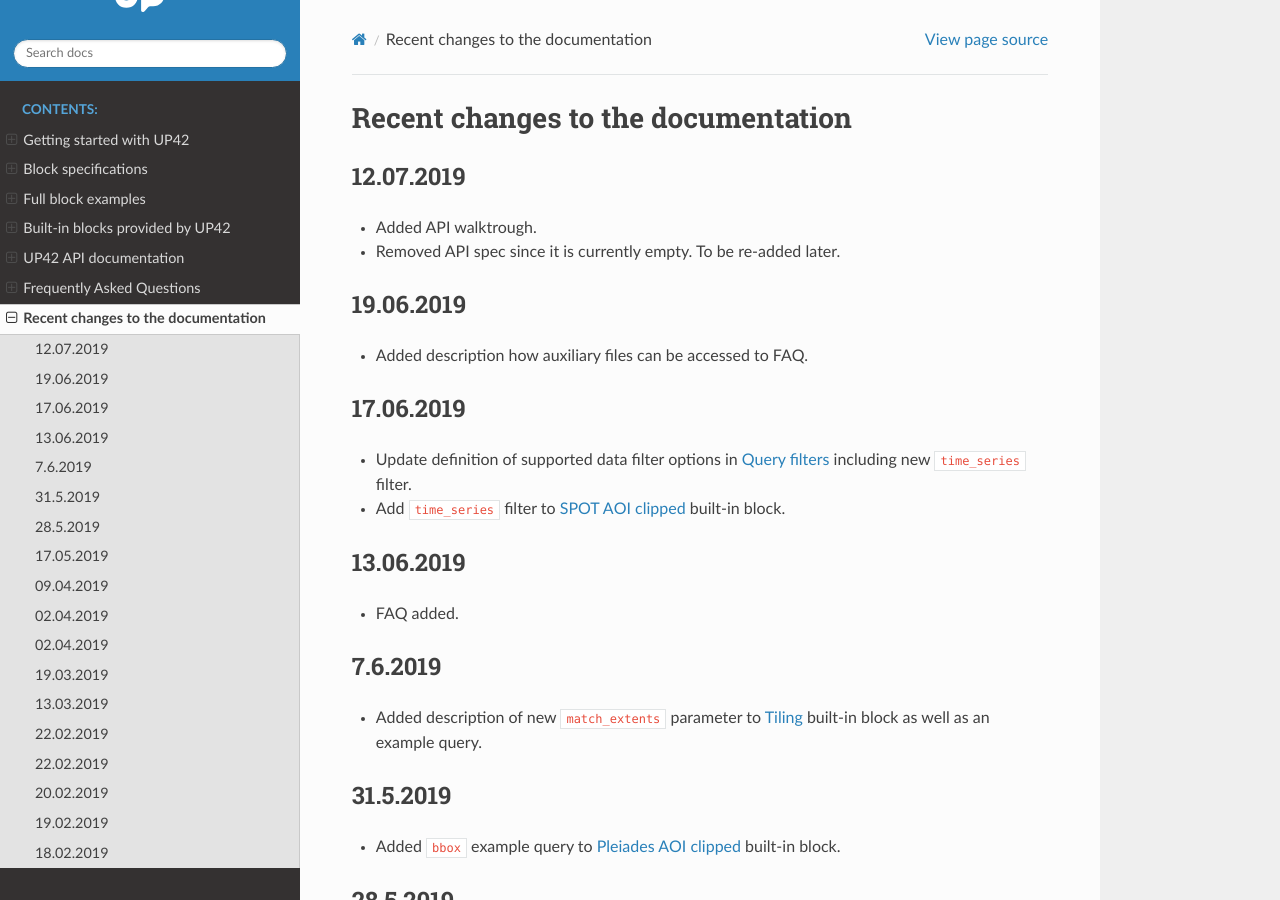
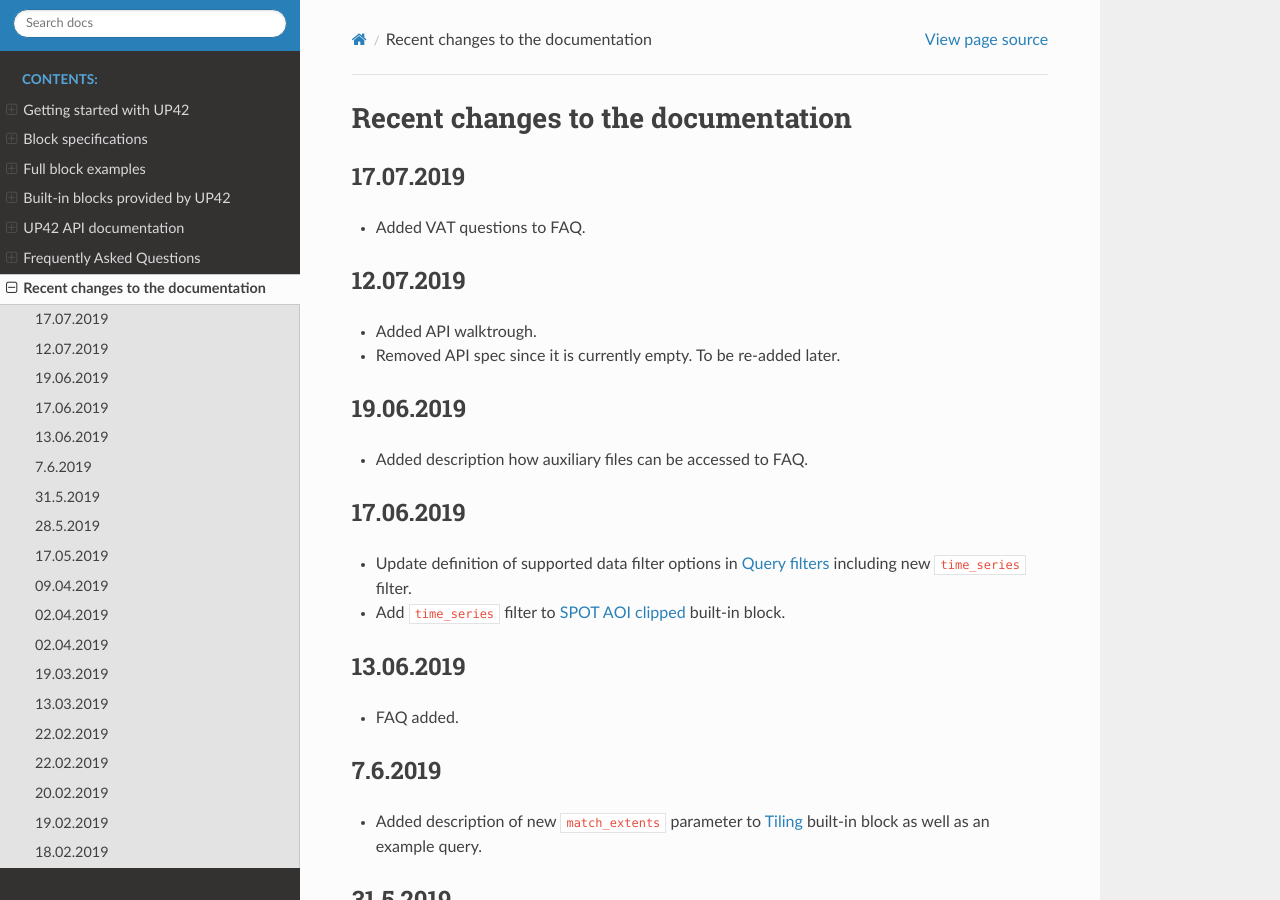
Before and after one commit to up42/docs, a Sphinx documentation site: the page built from source/recent-changes.rst, in a window 1280 px wide and 900 px high. Built offline with Sphinx 7.4.7 and the Read the Docs theme 2.0.0, drawn with Linux system fonts in a browser that asks for light colours.

Commit message:
* Changelog updated.

```diff
--- a/source/recent-changes.rst
+++ b/source/recent-changes.rst
@@ -1,5 +1,10 @@
 Recent changes to the documentation
 ===================================
+
+17.07.2019
+----------
+
+* Added VAT questions to FAQ.
 
 12.07.2019
 ----------
```
